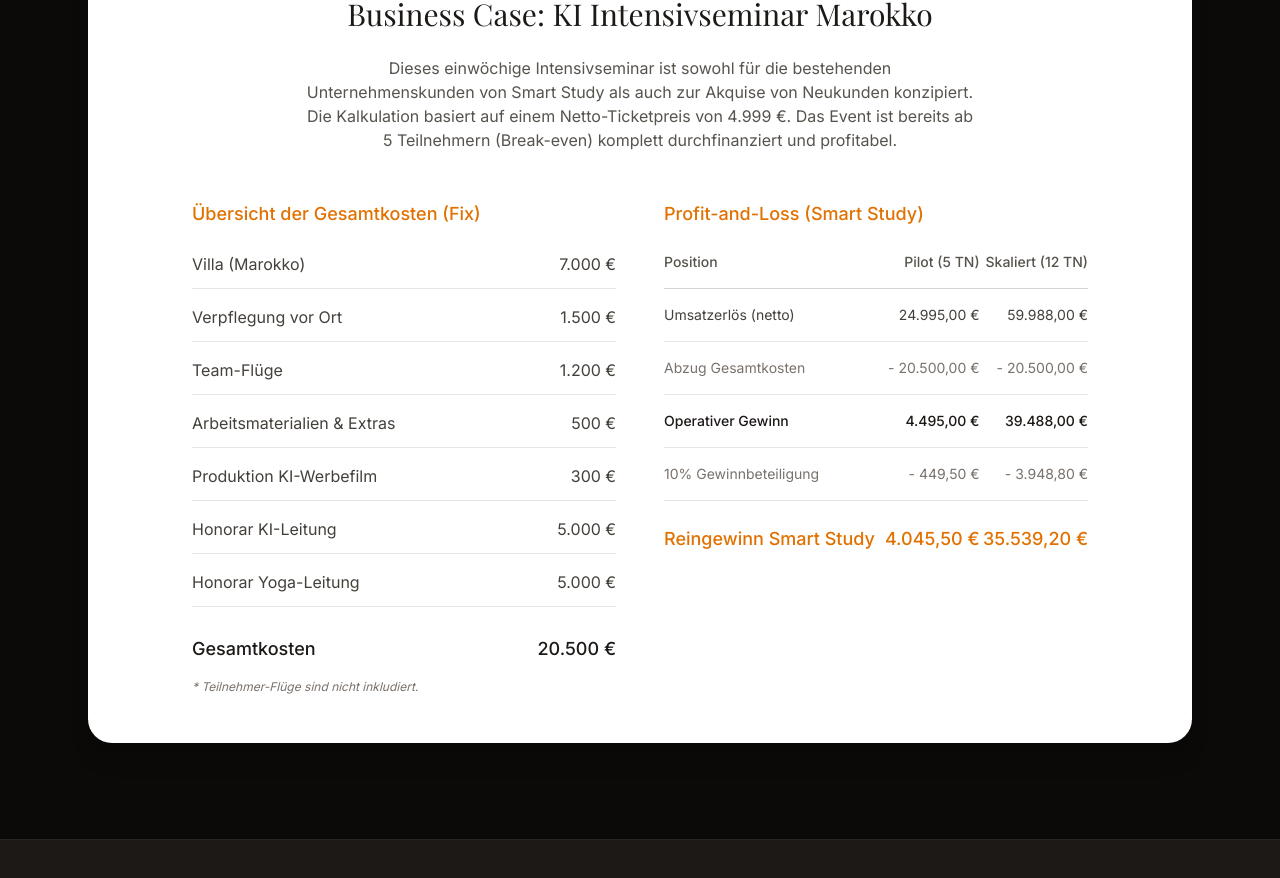
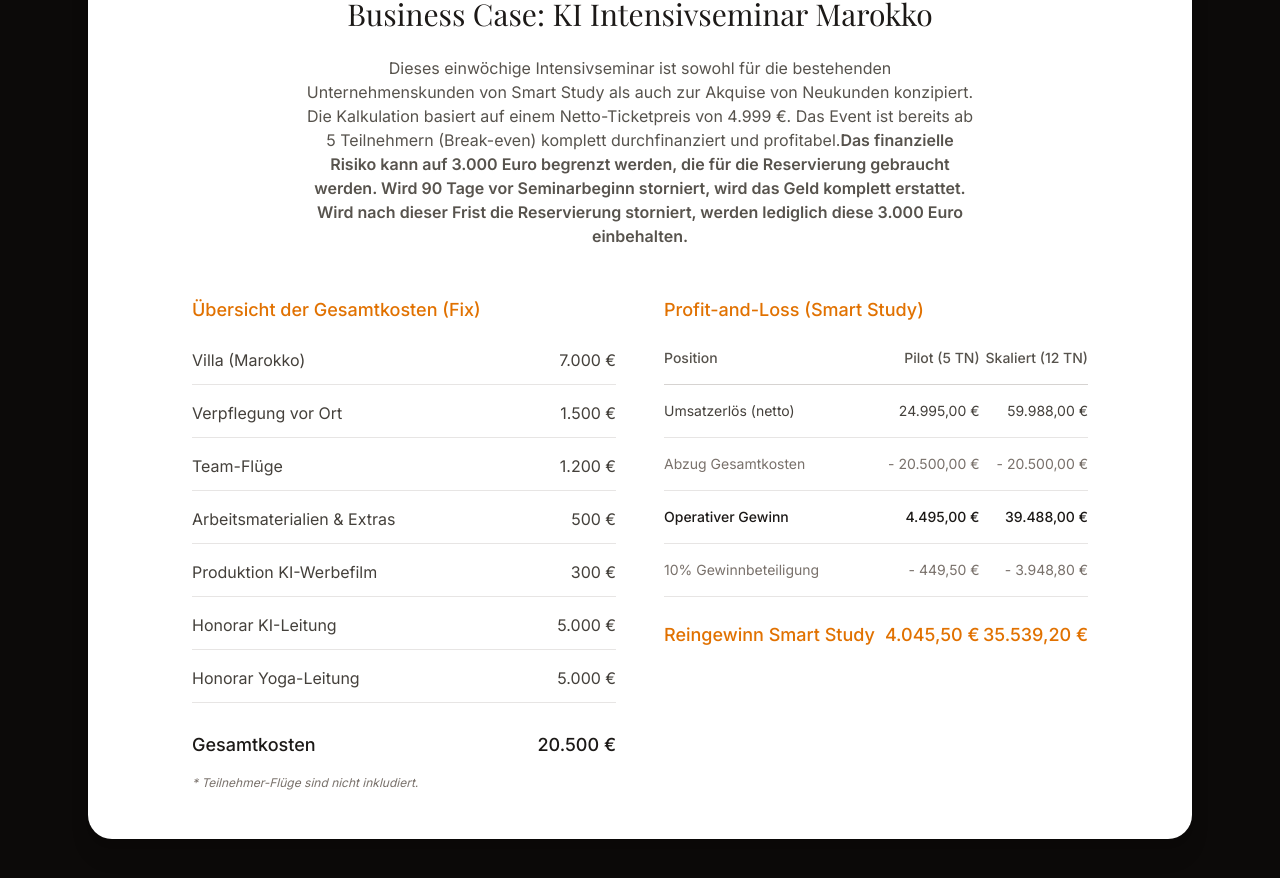
Before and after one commit to coachingmounir-code/KIRetreatSmartStudy, a React (Vite) app: page / in a window 1280 px wide. Shown: the part 1496-2374 px from the top of the page. Built offline with nearby package versions, Linux system fonts and the light colour scheme; a web font is replaced by a local one.

Commit message:
Textanpassung Section 3

```diff
--- a/src/components/Strategy.tsx
+++ b/src/components/Strategy.tsx
@@ -61,6 +61,7 @@
             <p className="text-stone-600 mb-12 text-center max-w-2xl mx-auto">
               Dieses einwöchige Intensivseminar ist sowohl für die bestehenden Unternehmenskunden von Smart Study als auch zur Akquise von Neukunden konzipiert.
               Die Kalkulation basiert auf einem Netto-Ticketpreis von 4.999 €. Das Event ist bereits ab 5 Teilnehmern (Break-even) komplett durchfinanziert und profitabel.
+              <strong>Das finanzielle Risiko kann auf 3.000 Euro begrenzt werden, die für die Reservierung gebraucht werden. Wird 90 Tage vor Seminarbeginn storniert, wird das Geld komplett erstattet. Wird nach dieser Frist die Reservierung storniert, werden lediglich diese 3.000 Euro einbehalten.</strong>
             </p>
 
             <div className="grid md:grid-cols-2 gap-12">
```
